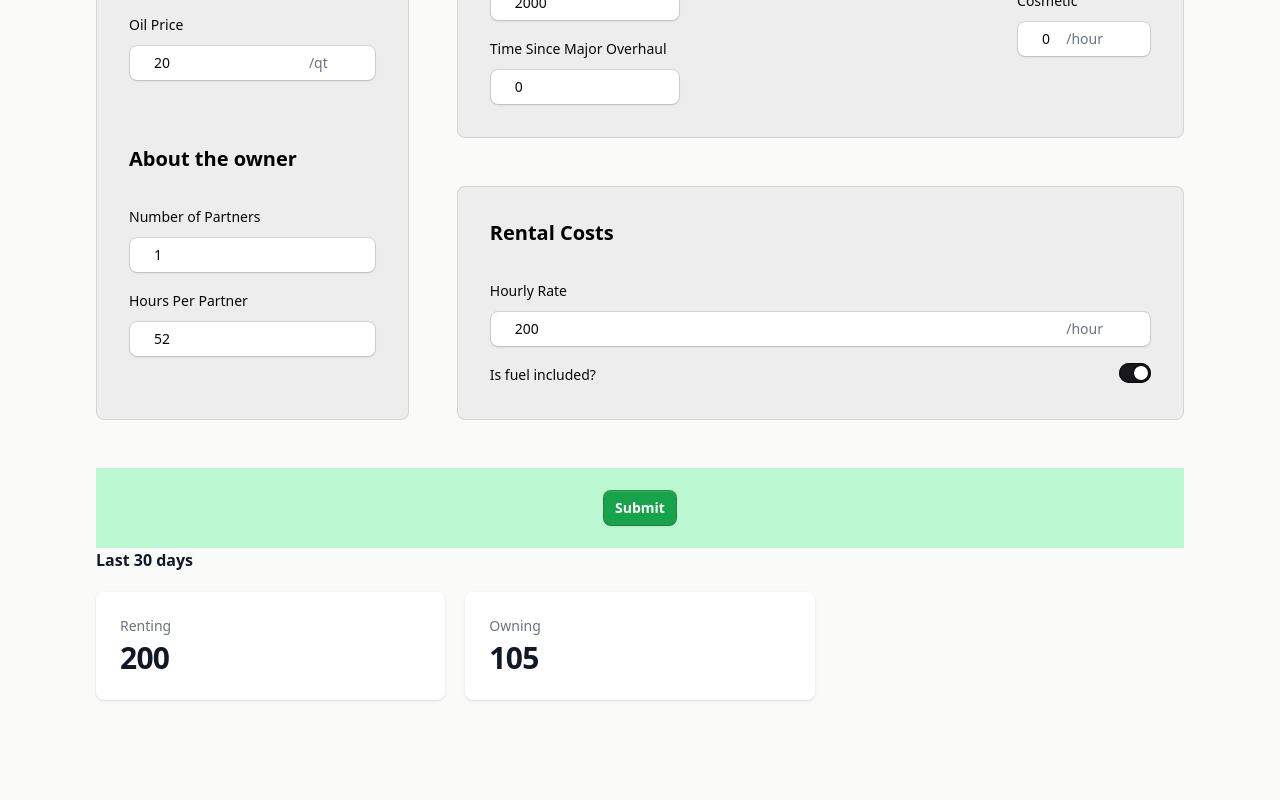
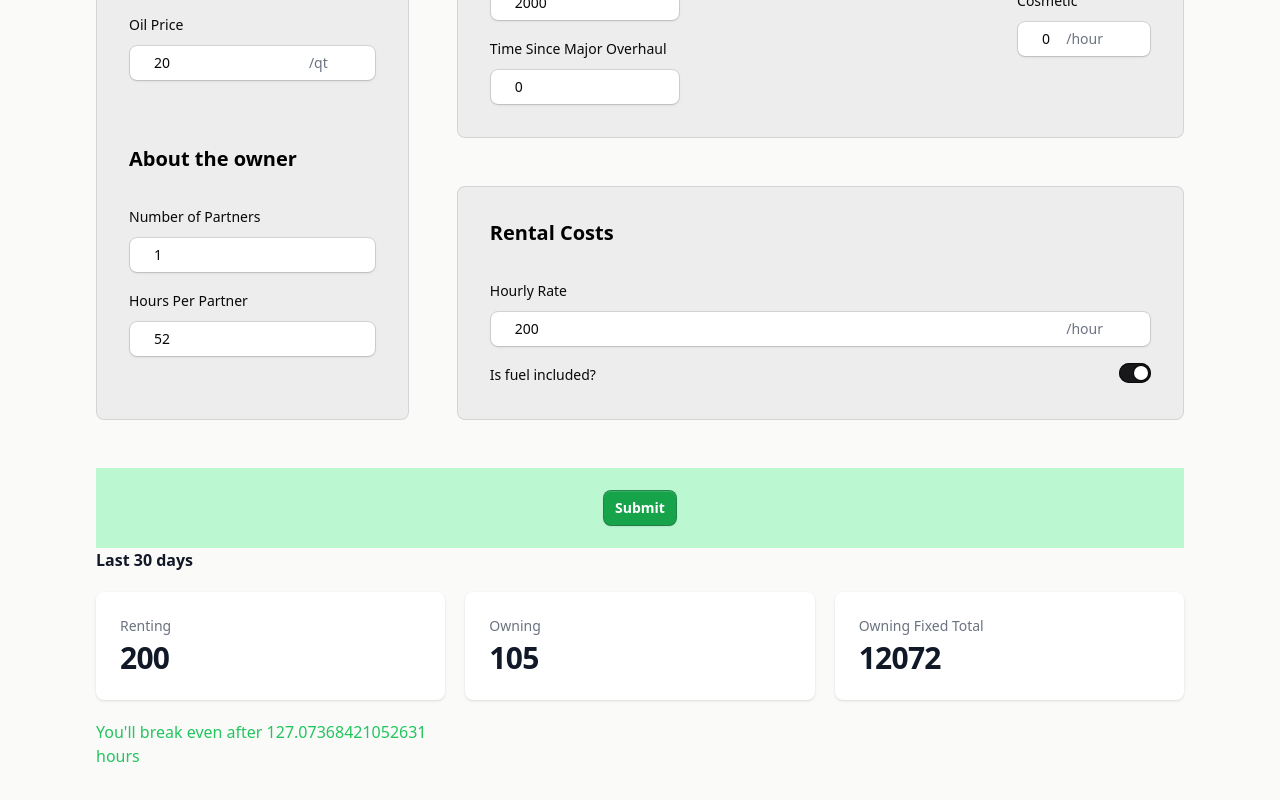
Before and after one commit to raccoonventures/rentorbuyaplane, a Next.js app: page / in a window 1280 px wide. Shown: the part 828-1628 px from the top of the page. Built offline with nearby package versions, Linux system fonts and the light colour scheme.

Commit message:
feat: breakEven

```diff
--- a/components/Calculator.tsx
+++ b/components/Calculator.tsx
@@ -341,8 +341,15 @@ export function Calculator({
 				12;
 
 		const owningFixedPerHour =
-			(owningFixedTotal / (formData?.partners?.number ?? 1)) *
-			(formData?.partners?.hoursPerPartner ?? 1);
+			owningFixedTotal /
+			((formData?.partners?.number ?? 1) *
+				(formData?.partners?.hoursPerPartner ?? 1));
+
+		const breakEven = Financials.findBreakEven(
+			rentingPerHour,
+			owningPerHour,
+			owningFixedTotal,
+		);
 
 		return {
 			renting: {
@@ -358,6 +365,7 @@ export function Calculator({
 					perHourFlight: Math.ceil(owningFixedPerHour),
 				},
 			},
+			breakEven: breakEven,
 		};
 	}, [
 		formData.costs?.rental?.isWet,
@@ -372,6 +380,8 @@ export function Calculator({
 
 	useEffect(() => {
 		// Check if the calculated values differ from the current formData output values
+		const shouldUpdateBreakEven =
+			formData.output?.breakEven !== calculatedOutput.breakEven;
 		const shouldUpdateRenting =
 			formData.output?.renting?.perHour !== calculatedOutput.renting.perHour;
 		const shouldUpdateOwningPerHour =
@@ -384,6 +394,7 @@ export function Calculator({
 			calculatedOutput.owning.fixed.perHourFlight;
 
 		if (
+			shouldUpdateBreakEven ||
 			shouldUpdateRenting ||
 			shouldUpdateOwningPerHour ||
 			shouldUpdateOwningFixedPerYear ||
@@ -394,6 +405,7 @@ export function Calculator({
 				...prevData,
 				output: {
 					...prevData.output,
+					breakEven: calculatedOutput.breakEven,
 					renting: {
 						...prevData.output?.renting,
 						perHour: calculatedOutput.renting.perHour,
@@ -1087,6 +1099,24 @@ export function Calculator({
 							{formData?.output?.owning?.perHour}
 						</dd>
 					</div>
+
+					<div
+						key="BreakEven"
+						className="overflow-hidden rounded-lg bg-white px-4 py-5 shadow sm:p-6"
+					>
+						<dt className="truncate text-sm font-medium text-gray-500">
+							Owning Fixed Total
+						</dt>
+						<dd className="mt-1 text-3xl font-semibold tracking-tight text-gray-900">
+							{formData?.output?.owning?.fixed?.perYear}
+						</dd>
+					</div>
+
+					<p className="text-green-500">
+						{formData?.output?.breakEven == 0
+							? `You don't fly enough in a year to save money by owning`
+							: `You'll break even after ${formData?.output?.breakEven} hours`}
+					</p>
 				</dl>
 			</div>
 		</>
--- a/types.tsx
+++ b/types.tsx
@@ -71,6 +71,7 @@ export interface OutputData {
 			perHourFlight?: number;
 		};
 	};
+	breakEven?: number;
 }
 
 export interface DetailedFormData {
--- a/utils/financials.js
+++ b/utils/financials.js
@@ -1,5 +1,4 @@
 module.exports = {
-	// generator with custom alphabet
 	calculateMonthlyPayment(principal, durationYears, interestRate) {
 		const monthlyInterestRate = interestRate / 100 / 12; // Convert percentage to decimal and annual rate to monthly
 		const numberOfPayments = durationYears * 12;
@@ -16,4 +15,16 @@ module.exports = {
 
 		return Math.ceil(monthlyPayment);
 	},
+	findBreakEven(rentingPerHour, owningPerHour, owningFixedTotal) {
+		const denominator = Math.ceil(rentingPerHour) - Math.ceil(owningPerHour);
+		if (denominator == 0) {
+			return 0;
+		}
+		const formula = Math.ceil(owningFixedTotal) / denominator;
+		if (formula < 0) {
+			return 0;
+		} else {
+			return formula;
+		}
+	},
 };
```
